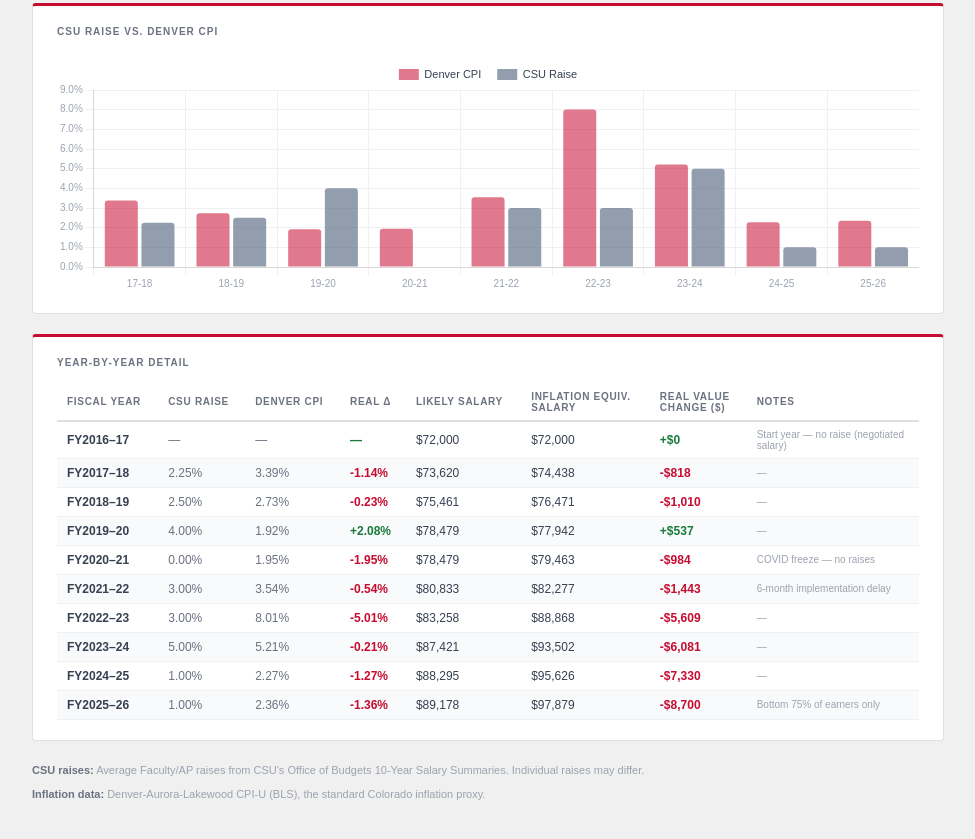
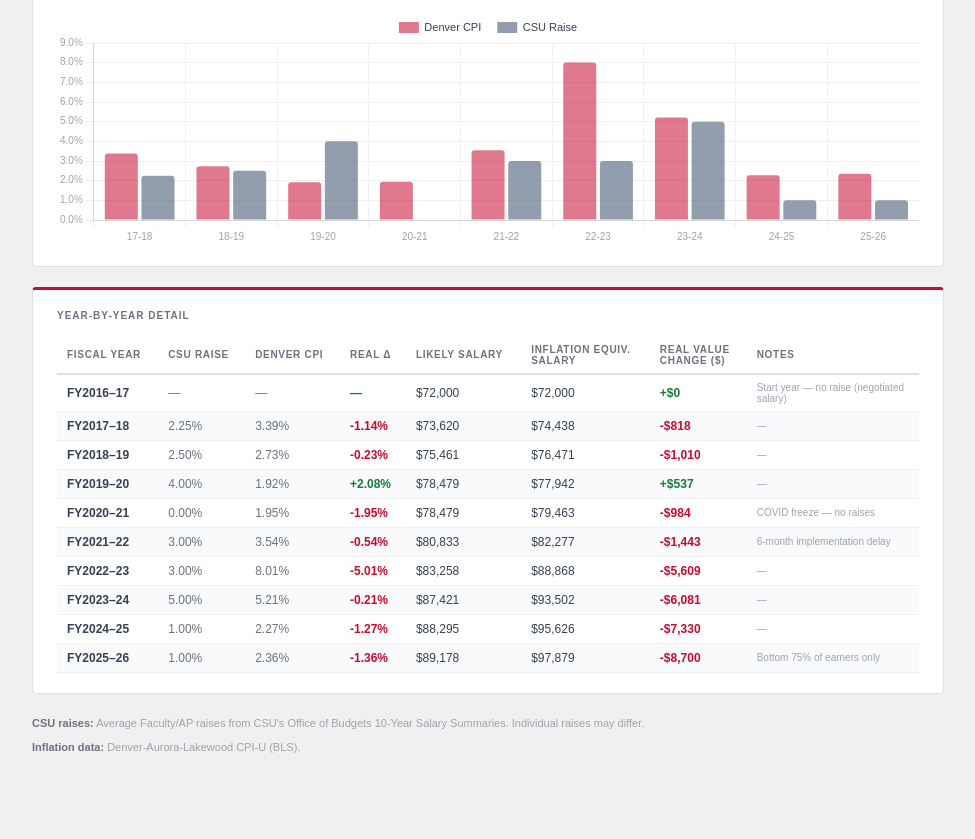
Before and after one commit to andersfremstad-cloud/csu-salaries, a plain HTML site: page index.html in a window 1280 px wide. Shown: the part 1017-1856 px from the top of the page, without its empty margins (152-1127 px from the left). After the commit the page ends 1819 px from the top, so only its background shows below. Drawn offline with nearby package versions, Linux system fonts and the light colour scheme.

Commit message:
Update index 2.html

```diff
--- a/index.html
+++ b/index.html
@@ -44,7 +44,6 @@
     .subtitle {
       font-size: 13px;
       color: rgba(255,255,255,0.88);
-      max-width: 660px;
       line-height: 1.8;
       font-style: italic;
     }
@@ -302,7 +301,7 @@
   <!-- FOOTNOTES -->
   <div class="footnotes">
     <p><strong>CSU raises:</strong> Average Faculty/AP raises from CSU's Office of Budgets 10-Year Salary Summaries. Individual raises may differ.</p>
-    <p><strong>Inflation data:</strong> Denver-Aurora-Lakewood CPI-U (BLS), the standard Colorado inflation proxy.</p>
+    <p><strong>Inflation data:</strong> Denver-Aurora-Lakewood CPI-U (BLS).</p>
      </div>
 
 </div><!-- end .page -->
```
